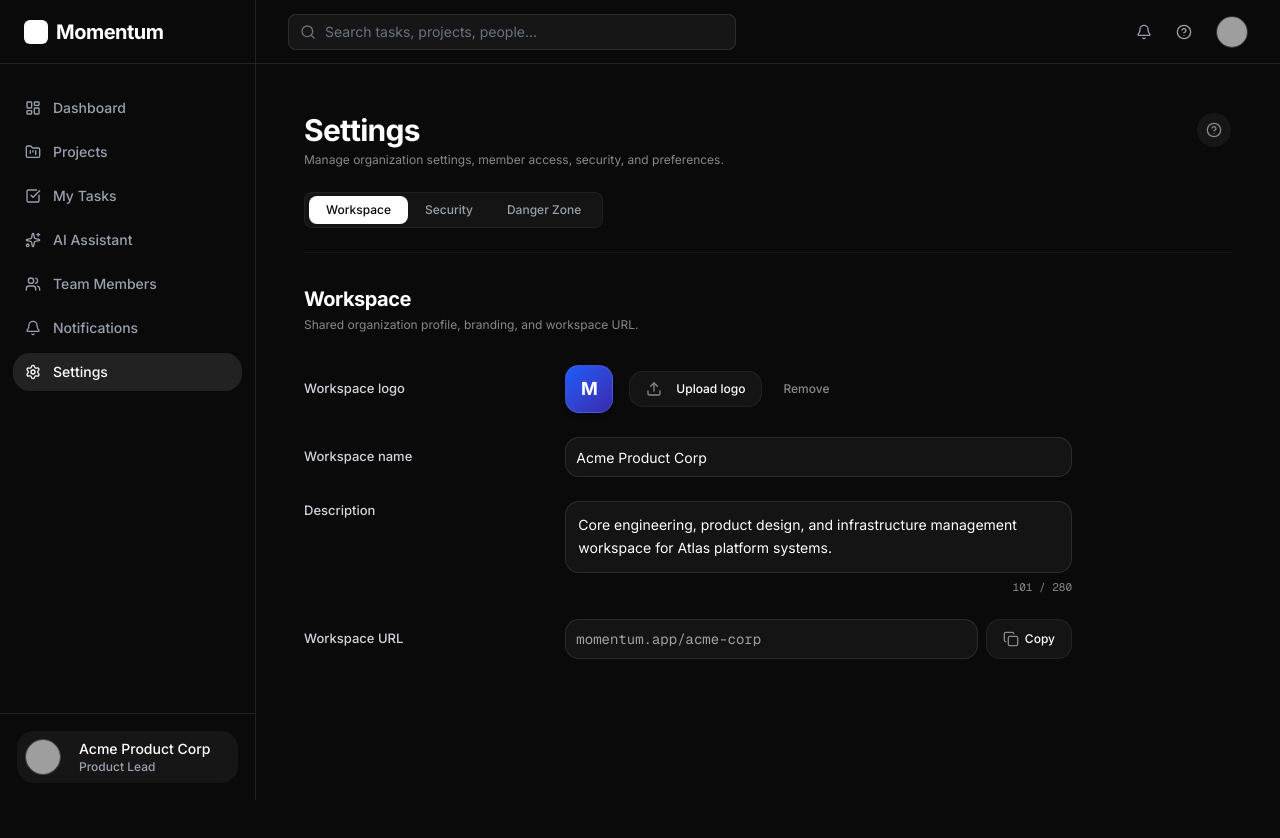
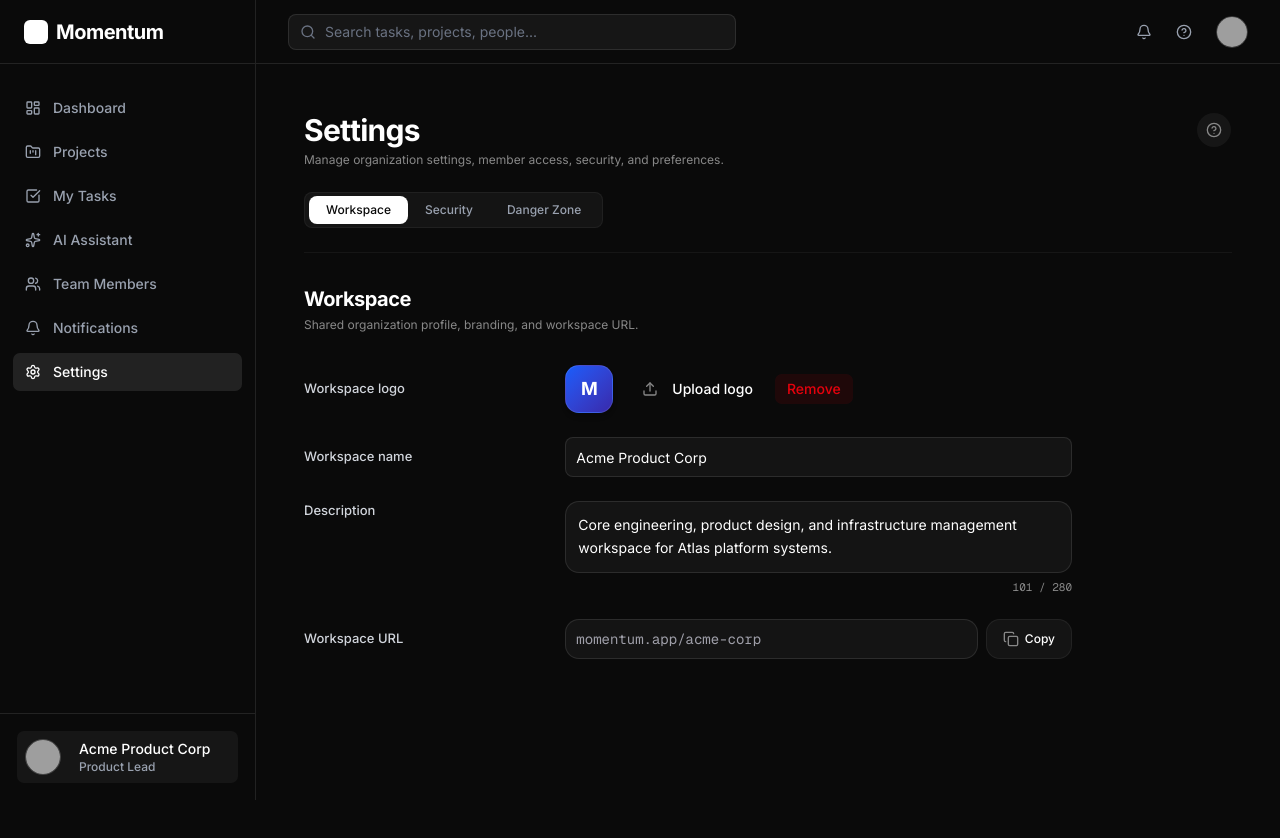
Before and after one commit to mrtnbtstaa/momentum, a Next.js app: page /settings in a window 1280 px wide. Shown: the top 838 px of the page. Built offline with nearby package versions, Linux system fonts and the light colour scheme; grey boxes are pictures that could not be loaded.

Commit message:
UI: Created reusable input

```diff
--- a/components/reusable/HeaderSection/HeaderSection.tsx
+++ b/components/reusable/HeaderSection/HeaderSection.tsx
@@ -25,11 +25,11 @@ const HeaderSection = ({ title, subTitle, buttonContent, onButtonClicked, withIc
                 {/* View Toggle */}
                 {hasViewMode && <ViewMode />}
                 <Button
-                    onClick={onButtonClicked}
-                    className="bg-white text-black hover:bg-gray-200 rounded-md"
-                    >
-                    {icon && icon}
-                    {buttonContent}
+                variant={"secondary"}
+                onClick={onButtonClicked}
+                >
+                {icon && icon}
+                {buttonContent}
                 </Button>
             </div>
         </header>
--- /dev/null
+++ b/components/reusable/Input/Input.tsx
@@ -0,0 +1,17 @@
+import { Input } from "@/components/ui/input";
+import { cn } from "cn";
+import { ComponentPropsWithRef } from "react";
+
+interface ReusableInputProps extends ComponentPropsWithRef<"input">{}
+
+const ReusableInput = ({className, ref, ...props}: ReusableInputProps) => {
+    return (
+        <Input
+        className={cn("bg-[#141414] border-white/10 text-xs text-white h-10 focus-visible:ring-white/20", className)}
+        ref={ref}
+        {...props}
+        />
+    )
+}
+
+export default ReusableInput;
--- a/components/ui/button.tsx
+++ b/components/ui/button.tsx
@@ -3,7 +3,7 @@ import { cva, type VariantProps } from "class-variance-authority"
 import { cn } from "cn"
 
 const buttonVariants = cva(
-  "group/button inline-flex shrink-0 items-center justify-center rounded-2xl border border-transparent bg-clip-padding text-sm font-medium whitespace-nowrap transition-all outline-none select-none focus-visible:border-ring focus-visible:ring-3 focus-visible:ring-ring/30 active:not-aria-[haspopup]:translate-y-px disabled:pointer-events-none disabled:opacity-50 aria-invalid:border-destructive aria-invalid:ring-3 aria-invalid:ring-destructive/20 dark:aria-invalid:border-destructive/50 dark:aria-invalid:ring-destructive/40 [&_svg]:pointer-events-none [&_svg]:shrink-0 [&_svg:not([class*='size-'])]:size-4",
+  "group/button inline-flex shrink-0 items-center justify-center rounded-md border border-transparent bg-clip-padding text-sm font-medium whitespace-nowrap transition-all outline-none select-none focus-visible:border-ring focus-visible:ring-3 focus-visible:ring-ring/30 active:not-aria-[haspopup]:translate-y-px disabled:pointer-events-none disabled:opacity-50 aria-invalid:border-destructive aria-invalid:ring-3 aria-invalid:ring-destructive/20 dark:aria-invalid:border-destructive/50 dark:aria-invalid:ring-destructive/40 [&_svg]:pointer-events-none [&_svg]:shrink-0 [&_svg:not([class*='size-'])]:size-4",
   {
     variants: {
       variant: {
--- a/features/settings/components/WorkspaceSettings.tsx
+++ b/features/settings/components/WorkspaceSettings.tsx
@@ -40,10 +40,10 @@ const WorkspaceSettings = ({
               {logo}
             </div>
             <div className="flex items-center gap-2">
-              <Button variant="outline" className="bg-[#141414] hover:bg-white/10 border-white/10 text-xs text-white h-9 px-4 rounded-xl cursor-pointer">
+              <Button variant="ghost">
                 <Upload className="w-3.5 h-3.5 mr-2 text-[#888888]" /> Upload logo
               </Button>
-              <Button variant="ghost" className="text-xs text-[#888888] hover:text-white h-9 cursor-pointer">
+              <Button variant="destructive">
                 Remove
               </Button>
             </div>
@@ -57,7 +57,7 @@ const WorkspaceSettings = ({
             <Input
               value={workspaceName}
               onChange={(e) => setWorkspaceName(e.target.value)}
-              className="bg-[#141414] border-white/10 text-xs text-white h-10 rounded-xl focus-visible:ring-white/20"
+              className="bg-[#141414] border-white/10 text-xs text-white h-10 focus-visible:ring-white/20"
             />
           </div>
         </div>
```
